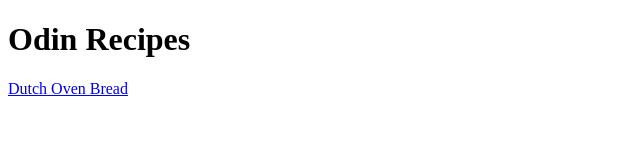
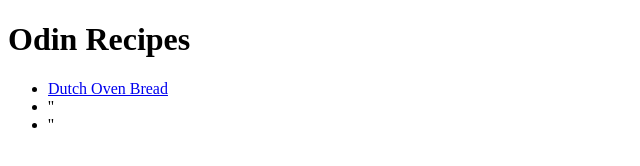
Before and after one commit to Ulfbar/odin-recipes, a plain HTML site: page index.html in a window 1280 px wide. Shown: the whole page, without its empty margins (0-640 px from the left). Drawn offline with Linux system fonts and the light colour scheme.

Commit message:
add list structure to reciple-file links

```diff
--- a/index.html
+++ b/index.html
@@ -6,8 +6,11 @@
     </head>
     <body>
         <h1>Odin Recipes</h1>
-        <a href="recipes/dutch-oven-bread.html">Dutch Oven Bread</a>
-
+        <ul>
+            <li><a href="recipes/dutch-oven-bread.html">Dutch Oven Bread</a></li>
+            <li>''</li>
+            <li>''</li>
+        </ul>
 
 
     </body>
```
